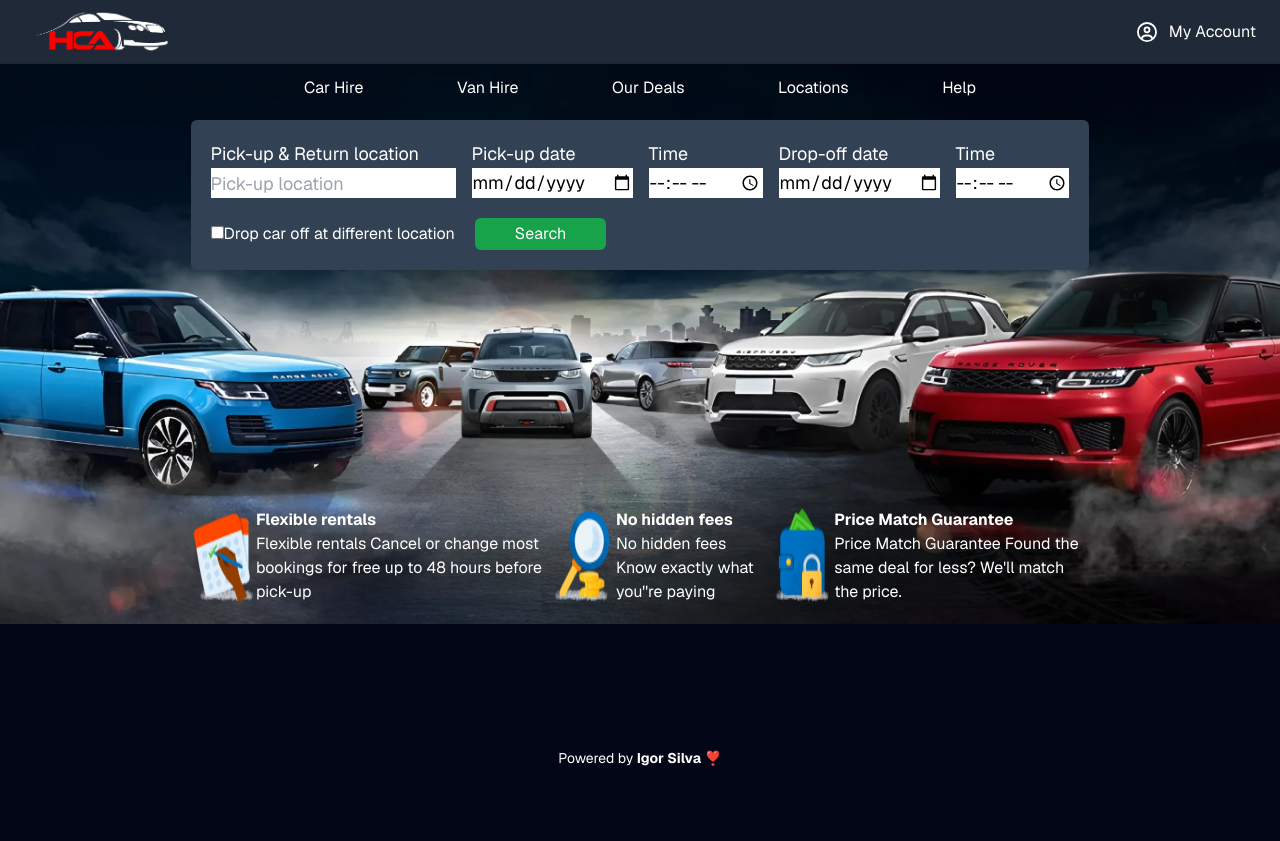
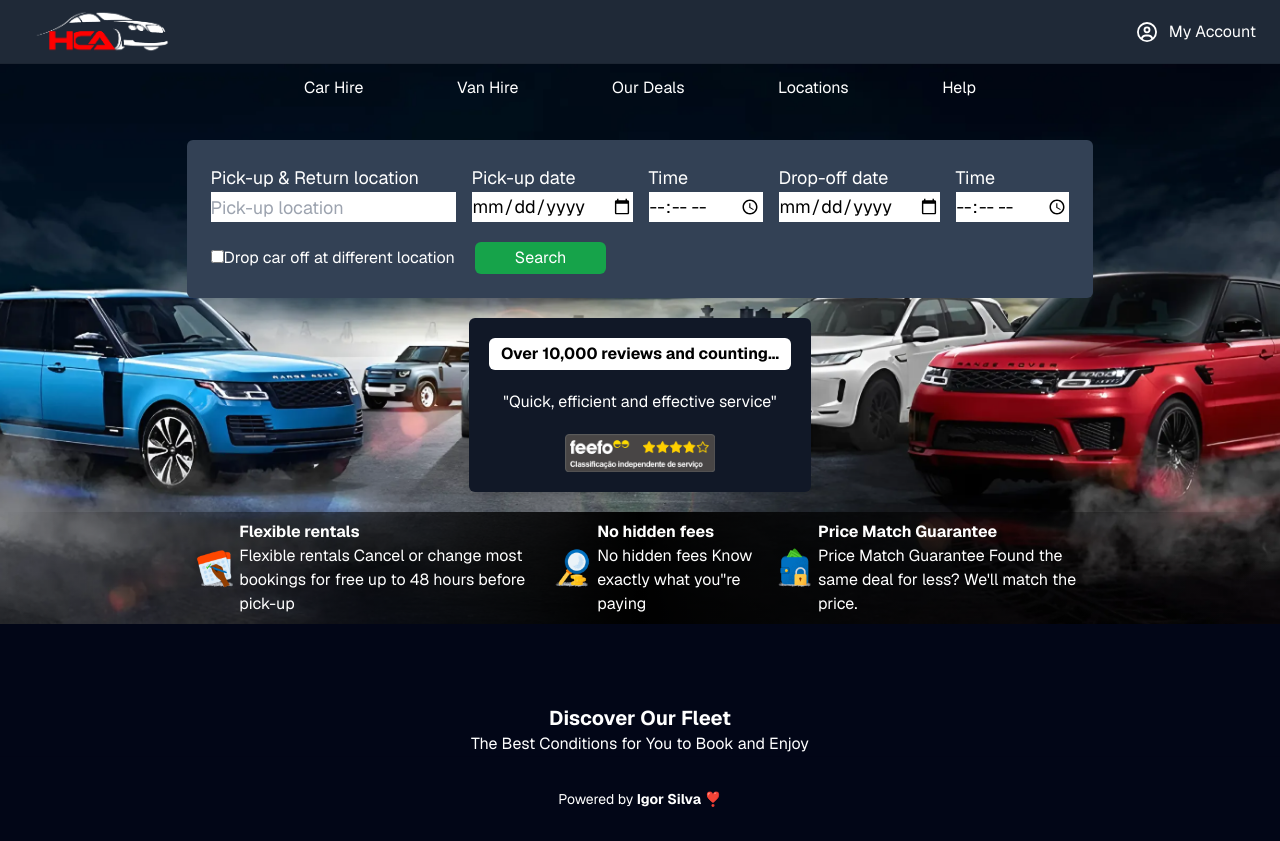
Before and after one commit to IgorSilva0/Car-Rental, a Next.js app: page / in a window 1280 px wide. Before the commit the page ends 800 px from the top, so only its background shows below. Built offline with nearby package versions, Linux system fonts and the light colour scheme; no server answers.

Commit message:
Working on review box

```diff
--- a/app/layout.tsx
+++ b/app/layout.tsx
@@ -1,5 +1,6 @@
 import { GeistSans } from "geist/font/sans";
 import Nav from "@/components/Nav";
+import Footer from "@/components/Footer";
 import "./globals.css";
 
 const defaultUrl = process.env.VERCEL_URL
@@ -23,6 +24,7 @@ const RootLayout = ({
         <main className="min-h-screen flex flex-col items-center">
           <Nav/>
           {children}
+          <Footer/>
         </main>
       </body>
     </html>
--- a/app/page.tsx
+++ b/app/page.tsx
@@ -1,6 +1,6 @@
 
-import Footer from "@/components/Footer";
 import Header from "@/components/Header";
+import Fleet from "@/components/Fleet";
 
 const Index = async () => {
 
@@ -8,8 +8,7 @@ const Index = async () => {
   return (
     <div className="flex-1 w-full flex flex-col gap-20 items-center">
       <Header />
-
-      <Footer/>
+      <Fleet/>
     </div>
   );
 }
--- /dev/null
+++ b/components/Fleet.tsx
@@ -0,0 +1,13 @@
+
+
+const Fleet = () => {
+
+    return (
+        <div className="flex flex-col items-center w-[100%]">
+            <h2 className="text-xl font-bold">Discover Our Fleet</h2>
+            <span>The Best Conditions for You to Book and Enjoy</span>
+        </div>
+    )
+}
+
+export default Fleet
--- a/components/Header.tsx
+++ b/components/Header.tsx
@@ -1,6 +1,7 @@
 import Link from "next/link";
 import Image from "next/image";
 import RentalSearch from "./RentalSearch";
+import Reviews from "./Reviews";
 
 const Header = () => {
   return (
@@ -13,25 +14,32 @@ const Header = () => {
           <li className="hover:underline underline-offset-4"><Link href={"/"}>Locations</Link></li>
           <li className="hover:underline underline-offset-4"><Link href={"/"}>Help</Link></li>
         </ul>
-        <div className="flex flex-col items-center justify-between h-full py-5">
+        <div className="flex flex-col items-center justify-between h-full">
           <RentalSearch/>
-          <ul className="flex items-center w-[70vw]">
+          <Reviews/>
+          <ul className="flex items-center w-[100%] px-[15%] py-2 bg-gradient-to-r from-transparent via-black to-transparent">
             <li className="flex">
-              <Image src={'/imgs/calendar.png'} alt="Calendar Image" width={70} height={70}/>
+              <div className="flex items-center px-1">
+                <Image src={'/imgs/calendar.png'} alt="Calendar Image" width={80} height={80} className=""/>
+              </div>
               <span>
                 <p className="font-bold">Flexible rentals</p>
                 Flexible rentals Cancel or change most bookings for free up to 48 hours before pick-up
               </span>
             </li>
             <li className="flex">
-              <Image src={'/imgs/magnifier.png'} alt="Calendar Image" width={70} height={70}/>
+              <div className="flex items-center px-1">
+                <Image src={'/imgs/magnifier.png'} alt="Calendar Image" width={80} height={80}/>
+              </div>
               <span>
                 <p className="font-bold">No hidden fees</p>
                 No hidden fees Know exactly what you&apos;'re paying
               </span>
             </li>
             <li className="flex">
-              <Image src={'/imgs/wallet.png'} alt="Calendar Image" width={70} height={70}/>
+              <div className="flex items-center px-1">
+                <Image src={'/imgs/wallet.png'} alt="Calendar Image" width={80} height={80}/>
+              </div>
               <span>
                 <p className="font-bold">Price Match Guarantee</p>
                 Price Match Guarantee Found the same deal for less? We&apos;ll match the price.
--- a/components/RentalSearch.tsx
+++ b/components/RentalSearch.tsx
@@ -10,8 +10,8 @@ const RentalSearch = () => {
     }
 
     return (
-        <div>
-            <form className=" bg-slate-700 p-5 rounded-md">
+        <div className="pt-10">
+            <form className=" bg-slate-700 p-6 rounded-md">
                 <div className="flex text-lg gap-4 mb-5">
                     <label>
                         Pick-up & Return location
--- /dev/null
+++ b/components/Reviews.tsx
@@ -0,0 +1,14 @@
+import Image from "next/image"
+
+const Reviews = () => {
+
+    return (
+        <div className="flex flex-col items-center gap-5 bg-gray-900 p-5 rounded-md shadow-lg">
+            <h2 className=" bg-white text-black py-1 px-3 rounded-md font-bold">Over 10,000 reviews and counting…</h2>
+            <p>"Quick, efficient and effective service"</p>
+            <Image src={'/imgs/feefo.png'} alt="Feefo image" width={150} height={50}/>
+        </div>
+    )
+}
+
+export default Reviews
```
Also changed, not shown: public/imgs/feefo.png (added).
